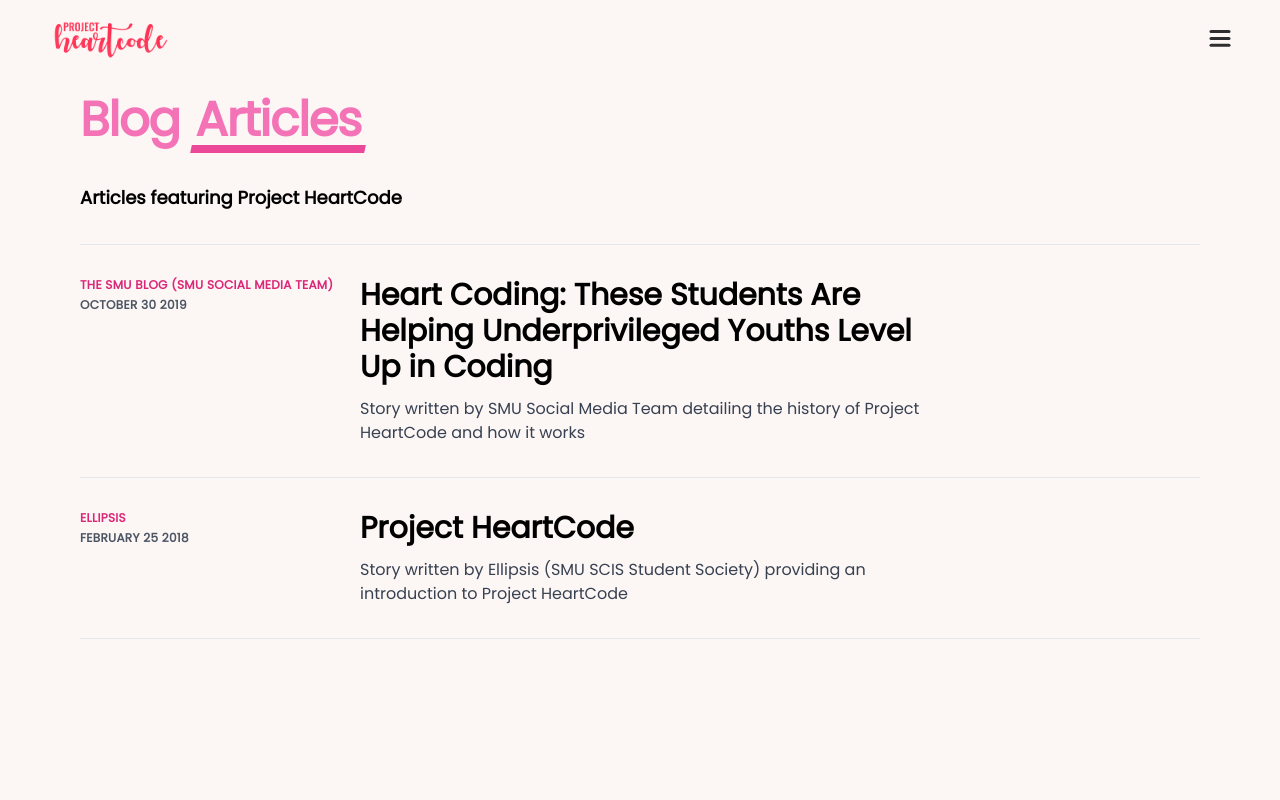
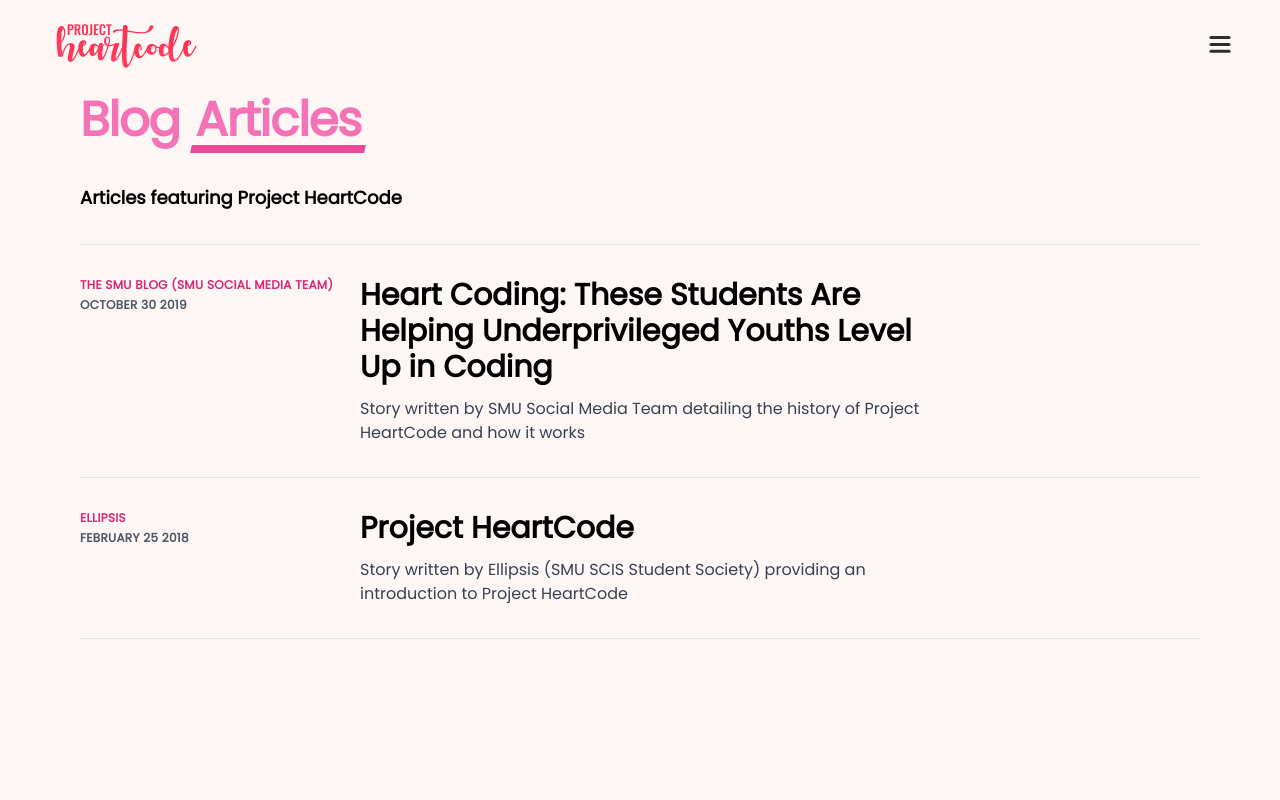
Before and after one commit to smu-heartcode/heartcode-web-app, a Next.js app: page /blog in a window 1280 px wide. Shown: the top 800 px of the page. Built offline with nearby package versions, Linux system fonts and the light colour scheme.

Commit message:
fix: fix nextjs warnings for docker

```diff
--- a/package.json
+++ b/package.json
@@ -26,6 +26,7 @@
   },
   "devDependencies": {
     "@types/lodash": "^4.14.178",
+    "@types/node": "^17.0.13",
     "@types/react": "17.0.19",
     "@types/styled-components": "^5.1.14",
     "autoprefixer": "^10.3.7",
--- a/src/components/Carousel/Carousel.tsx
+++ b/src/components/Carousel/Carousel.tsx
@@ -74,6 +74,7 @@
                   <Image
                     className={styles.embla__slide__img}
                     src={mediaByIndex(index)}
+                    alt="Photos of past runs"
                   />
                 </div>
               </div>
--- a/src/components/Footer.tsx
+++ b/src/components/Footer.tsx
@@ -17,7 +17,7 @@
         <div className="grid gap-8 row-gap-6 mb-8 sm:grid-cols-2 lg:grid-cols-3">
           <div className="sm:col-span-2">
             <div className="w-1/2 md:w-1/3 lg:w-1/4">
-              <Image src={SMU} className="inline-flex items-center" />
+              <Image src={SMU} className="inline-flex items-center" alt="SMU Logo" />
             </div>
             <div className="mt-6 lg:max-w-sm tracking-wide">
               <p className="text-sm font-black pb-1">
@@ -44,6 +44,7 @@
               <a
                 href="https://www.instagram.com/smuheartcode/"
                 target="_blank"
+                rel="noreferrer"
                 className="text-gray-500 transition-colors duration-300 hover:text-pink-400"
               >
                 <AiFillInstagram size={30} />
@@ -51,6 +52,7 @@
               <a
                 href="https://www.facebook.com/SMUProjectHeartCode/"
                 target="_blank"
+                rel="noreferrer"
                 className="text-gray-500 transition-colors duration-300 hover:text-pink-400"
               >
                 <AiFillFacebook size={30} />
@@ -58,6 +60,7 @@
               <a
                 href="https://www.linkedin.com/company/smu-project-heartcode/about/"
                 target="_blank"
+                rel="noreferrer"
                 className="text-gray-500 transition-colors duration-300 hover:text-pink-400"
               >
                 <AiFillLinkedin size={30} />
--- a/src/components/Header.tsx
+++ b/src/components/Header.tsx
@@ -3,6 +3,7 @@
 
 import Logo from "/public/static/Logo.png";
 import Menu from "./Menu/Menu";
+import Image from "next/image";
 
 interface HeaderProps {}
 
@@ -12,12 +13,14 @@
       <header className="fixed left-0 right-0 px-4 py-4 mx-auto md:px-24 lg:px-12 z-50 bg-milk">
         <div className=" flex items-center justify-between">
           <div>
-            <Link href="/">
-              <img
-                className="h-12 cursor-pointer"
-                src={Logo.src}
-                alt="SMU Project Heartcode"
-              />
+            <Link href="/" passHref>
+              <div className="w-1/4 flex justify-center items-center">
+                <Image
+                  className="cursor-pointer"
+                  src={Logo}
+                  alt="SMU Project Heartcode"
+                />
+              </div>
             </Link>
           </div>
           <div>
--- a/src/components/Menu/Menu.tsx
+++ b/src/components/Menu/Menu.tsx
@@ -106,7 +106,7 @@
                 variants={itemVariants}
                 className={`hover:bg-${color}-200 transform duration-200 ease-in-out h-12 flex items-center justify-center`}
               >
-                <Link href={to}>
+                <Link href={to} passHref>
                   <div
                     className={`text-${color}-700 w-full pl-5 flex flex-row items-center cursor-pointer`}
                     onClick={() => toggleOpen()}
@@ -128,7 +128,7 @@
                 variants={itemVariants}
                 className={`hover:bg-blue-200 transform duration-200 ease-in-out h-12 flex items-center justify-center`}
               >
-                <Link href={`/runs/${year}`}>
+                <Link href={`/runs/${year}`} passHref>
                   <div
                     className={`text-blue-700 w-full pl-5 flex flex-row items-center cursor-pointer`}
                     onClick={() => toggleOpen()}
--- a/src/pages/blog.tsx
+++ b/src/pages/blog.tsx
@@ -40,6 +40,7 @@
                   <a
                     href={post.url}
                     target="_blank"
+                    rel="noreferrer"
                     aria-label="Article"
                     className="inline-block text-black transition-colors duration-200 hover:text-pink-400"
                   >
--- a/src/pages/partners.tsx
+++ b/src/pages/partners.tsx
@@ -28,6 +28,7 @@
               <div className="relative w-full max-h-full sm:h-auto">
                 <Image
                   className="rounded-full bg-white"
+                  alt="Logo of partner/beneficiary"
                   src={`/static/${partner.image}`}
                   height="250"
                   width="250"
@@ -64,6 +65,7 @@
                 <Image
                   className="rounded-full"
                   src={`/static/${partner.image}`}
+                  alt="Logo of past partner/beneficiary"
                   height="250"
                   width="250"
                 />
--- a/src/pages/runs/[year].tsx
+++ b/src/pages/runs/[year].tsx
@@ -69,6 +69,7 @@
                           <Image
                             className="rounded-full"
                             src={`/${year}/Beneficiaries/${b.image}`}
+                            alt="Logo of beneficiary"
                             width="250"
                             height="250"
                           />
@@ -95,10 +96,12 @@
                           href={p.url}
                           className="relative w-full max-h-full sm:h-auto my-5"
                           target="_blank"
+                          rel="noreferrer"
                         >
                           <Image
                             src={`/${year}/Projects/${p.thumbnail}`}
                             className="transition transform hover:scale-110 duration-200 ease-in-out"
+                            alt="Snapshot of mentee's project page"
                             width="500"
                             height="250"
                           />
@@ -125,6 +128,7 @@
                           <Image
                             className="rounded-full"
                             src={`/${year}/OrgComm/${o.image}`}
+                            alt="Photo of Org Comm"
                             height="250"
                             width="250"
                           />
```
Also changed, not shown: 2 other files (tests, documents, lock files or other folders).
